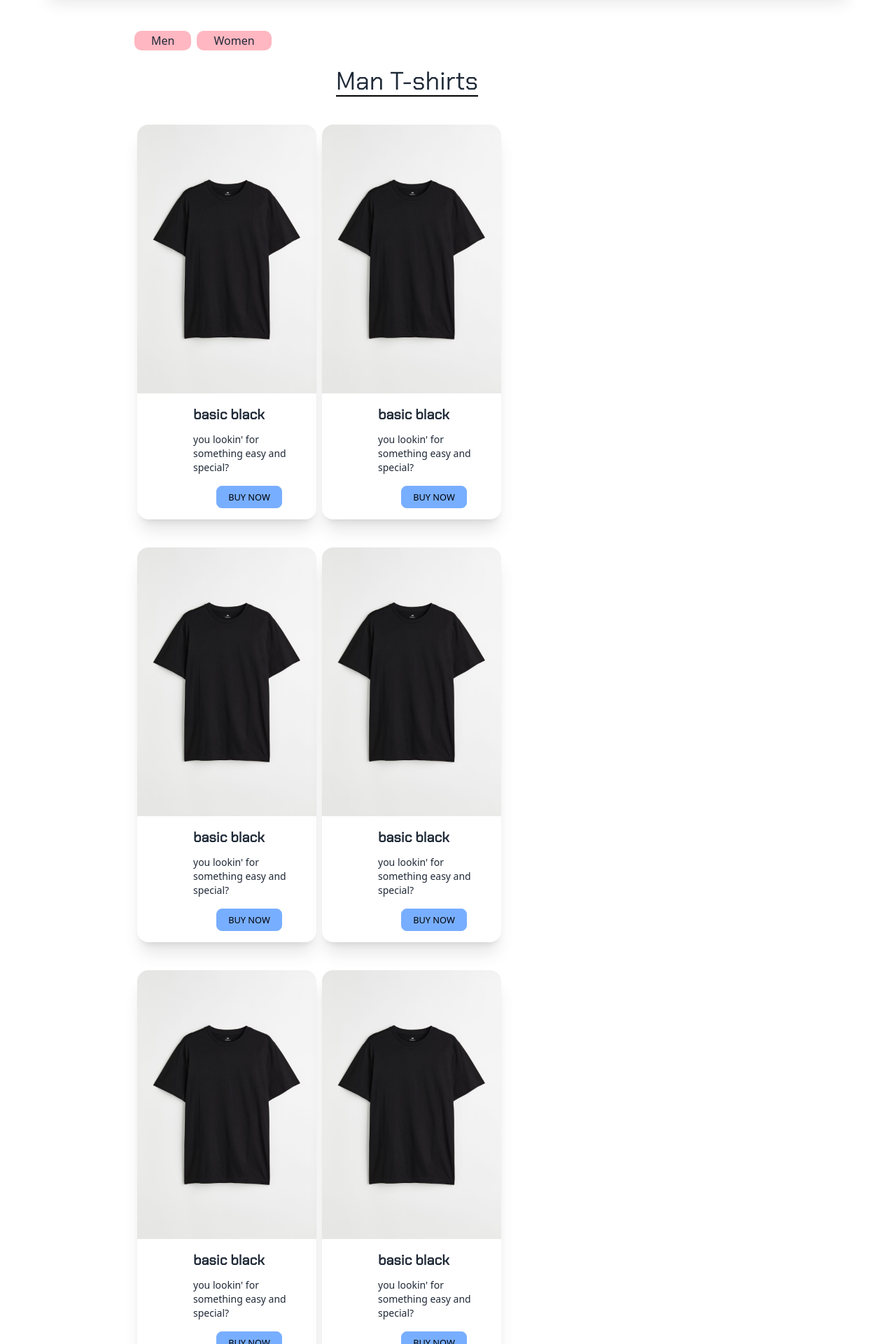
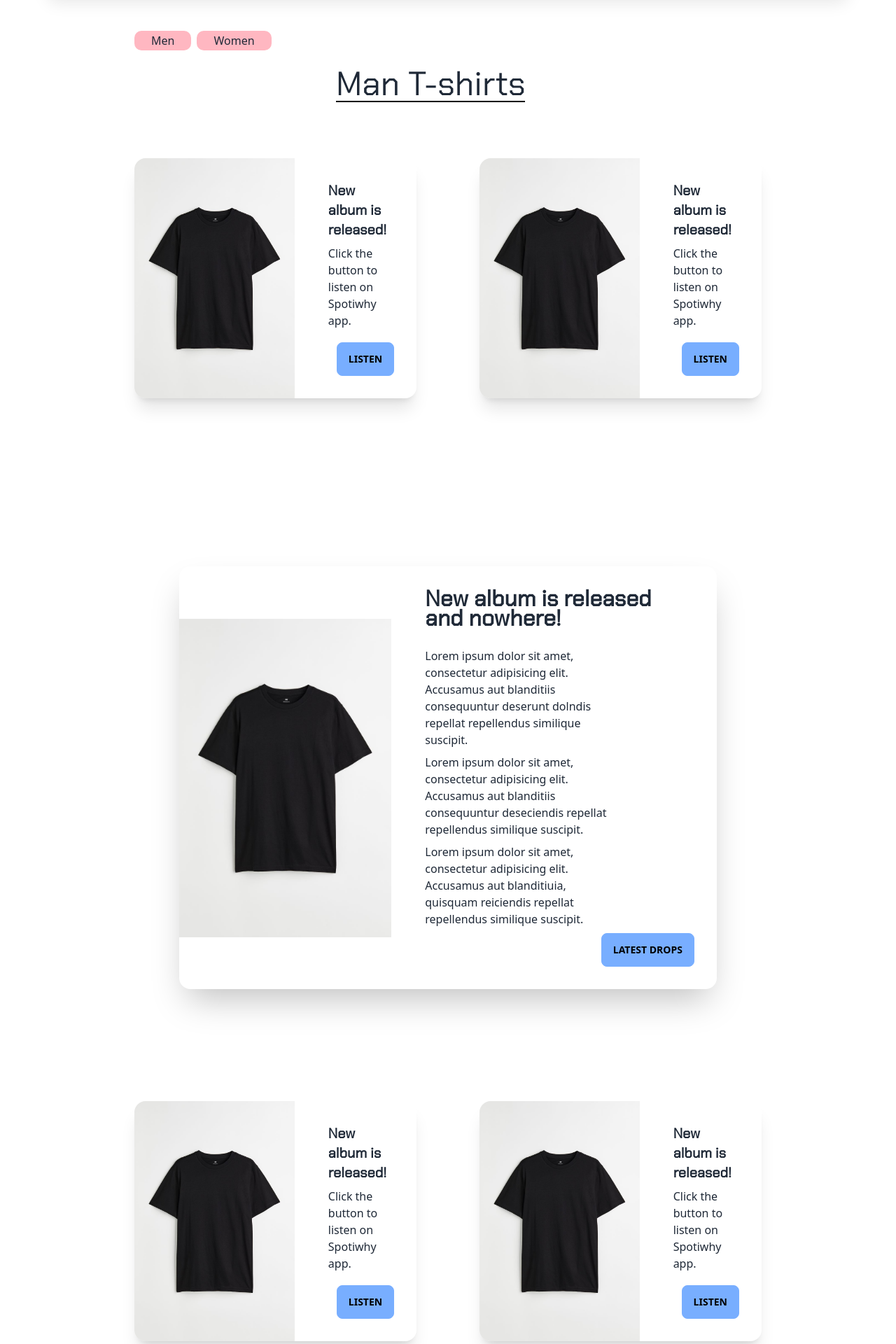
Before and after one commit to stepskop/react-eshop-mock, a Next.js app: page /products in a window 1280 px wide. Shown: the part 100-2020 px from the top of the page at 70% size. Built offline with nearby package versions, Linux system fonts and the light colour scheme.

Commit message:
products

```diff
--- a/pages/products.jsx
+++ b/pages/products.jsx
@@ -17,19 +17,39 @@ export default function Products() {
                     </button>
                 </div>
                 <div className="mt-6 w-80 mx-auto">
-                    <h1 className="text-4xl  border-b-2 border-black w-fit">Man T-shirts</h1>
+                    <h1 className="text-4xl lg:text-5xl border-b-2 border-black w-fit">Man T-shirts</h1>
                 </div>
-                <div className="flex flex-row">
-                    <CardProductMini
-                        image="/imgs/hmgoepprod.jpg"
-                        title="basic black"
-                        desc="you lookin' for something easy and special?"
-                    ></CardProductMini>
-                    <CardProductMini
-                        image="/imgs/hmgoepprod.jpg"
-                        title="basic black"
-                        desc="you lookin' for something easy and special?"
-                    ></CardProductMini>
+                <div className="flex flex-row lg:justify-between">
+                    {/*<CardProductMini*/}
+                    {/*    image="/imgs/hmgoepprod.jpg"*/}
+                    {/*    title="basic black"*/}
+                    {/*    desc="you lookin' for something easy and special?"*/}
+                    {/*></CardProductMini>*/}
+                    <div className="card lg:card-side bg-base-100 shadow-xl w-64 lg:w-[45%] mt-20">
+                        <figure><img src="/imgs/hmgoepprod.jpg" alt="Album"/></figure>
+                        <div className="card-body pl-0">
+                            <h2 className="card-title">New album is released!</h2>
+                            <p>Click the button to listen on Spotiwhy app.</p>
+                            <div className="card-actions justify-end">
+                                <button className="btn btn-primary">Listen</button>
+                            </div>
+                        </div>
+                    </div>
+                    <div className="card lg:card-side bg-base-100 shadow-xl w-64 lg:w-[45%] mt-20">
+                        <figure><img src="/imgs/hmgoepprod.jpg" alt="Album"/></figure>
+                        <div className="card-body">
+                            <h2 className="card-title">New album is released!</h2>
+                            <p>Click the button to listen on Spotiwhy app.</p>
+                            <div className="card-actions justify-end">
+                                <button className="btn btn-primary">Listen</button>
+                            </div>
+                        </div>
+                    </div>
+                    {/*<CardProductMini*/}
+                    {/*    image="/imgs/hmgoepprod.jpg"*/}
+                    {/*    title="basic black"*/}
+                    {/*    desc="you lookin' for something easy and special?"*/}
+                    {/*></CardProductMini>*/}
                 </div>
                 <div className="lg:hidden">
                     <div className="card w-80 mt-10 mx-auto bg-base-100 shadow-xl">
@@ -42,19 +62,19 @@ export default function Products() {
                         </figure>
                     </div>
                 </div>
-                <div className="flex flex-row">
-                    <CardProductMini
-                        image="/imgs/hmgoepprod.jpg"
-                        title="basic black"
-                        desc="you lookin' for something easy and special?"
-                    ></CardProductMini>
-                    <CardProductMini
-                        image="/imgs/hmgoepprod.jpg"
-                        title="basic black"
-                        desc="you lookin' for something easy and special?"
-                    ></CardProductMini>
-                </div>
-                <div  className="lg:hidden">
+                {/*<div className="flex flex-row">*/}
+                {/*    <CardProductMini*/}
+                {/*        image="/imgs/hmgoepprod.jpg"*/}
+                {/*        title="basic black"*/}
+                {/*        desc="you lookin' for something easy and special?"*/}
+                {/*    ></CardProductMini>*/}
+                {/*    <CardProductMini*/}
+                {/*        image="/imgs/hmgoepprod.jpg"*/}
+                {/*        title="basic black"*/}
+                {/*        desc="you lookin' for something easy and special?"*/}
+                {/*    ></CardProductMini>*/}
+                {/*</div>*/}
+                <div className="lg:hidden">
                     <div className="card w-80 mt-10 mx-auto bg-base-100 shadow-xl">
                         <div className="card-body">
                             <h2 className="card-title">Shoes!</h2>
@@ -65,20 +85,40 @@ export default function Products() {
                         </figure>
                     </div>
                 </div>
-                <div className="hidden lg:visible">
+                <div className="">
                     <CardProductBig/>
                 </div>
-                <div className="flex flex-row">
-                    <CardProductMini
-                        image="/imgs/hmgoepprod.jpg"
-                        title="basic black"
-                        desc="you lookin' for something easy and special?"
-                    ></CardProductMini>
-                    <CardProductMini
-                        image="/imgs/hmgoepprod.jpg"
-                        title="basic black"
-                        desc="you lookin' for something easy and special?"
-                    ></CardProductMini>
+                 <div className="flex flex-row lg:justify-between mt-20">
+                    {/*<CardProductMini*/}
+                    {/*    image="/imgs/hmgoepprod.jpg"*/}
+                    {/*    title="basic black"*/}
+                    {/*    desc="you lookin' for something easy and special?"*/}
+                    {/*></CardProductMini>*/}
+                    <div className="card lg:card-side bg-base-100 shadow-xl w-64 lg:w-[45%] mt-20">
+                        <figure><img src="/imgs/hmgoepprod.jpg" alt="Album"/></figure>
+                        <div className="card-body pl-0">
+                            <h2 className="card-title">New album is released!</h2>
+                            <p>Click the button to listen on Spotiwhy app.</p>
+                            <div className="card-actions justify-end">
+                                <button className="btn btn-primary">Listen</button>
+                            </div>
+                        </div>
+                    </div>
+                    <div className="card lg:card-side bg-base-100 shadow-xl w-64 lg:w-[45%] mt-20">
+                        <figure><img src="/imgs/hmgoepprod.jpg" alt="Album"/></figure>
+                        <div className="card-body">
+                            <h2 className="card-title">New album is released!</h2>
+                            <p>Click the button to listen on Spotiwhy app.</p>
+                            <div className="card-actions justify-end">
+                                <button className="btn btn-primary">Listen</button>
+                            </div>
+                        </div>
+                    </div>
+                    {/*<CardProductMini*/}
+                    {/*    image="/imgs/hmgoepprod.jpg"*/}
+                    {/*    title="basic black"*/}
+                    {/*    desc="you lookin' for something easy and special?"*/}
+                    {/*></CardProductMini>*/}
                 </div>
             </section>
             <Footer/>
--- a/styles/App.css
+++ b/styles/App.css
@@ -253,7 +253,7 @@ h3 {
     flex-direction: column;
     padding: var(--padding-card, 2rem);
     gap: 0.5rem;
-    margin-left: 4rem;
+    margin-left: 1rem;
   }
   .card-body h3 {
     font-size: 2em;
--- a/styles/app.scss
+++ b/styles/app.scss
@@ -77,7 +77,7 @@ h3 {
     flex-direction: column;
     padding: var(--padding-card, 2rem);
     gap: 0.5rem;
-    margin-left: 4rem;
+    margin-left: 1rem;
 
     h3 {
       font-size: 2em;
```
